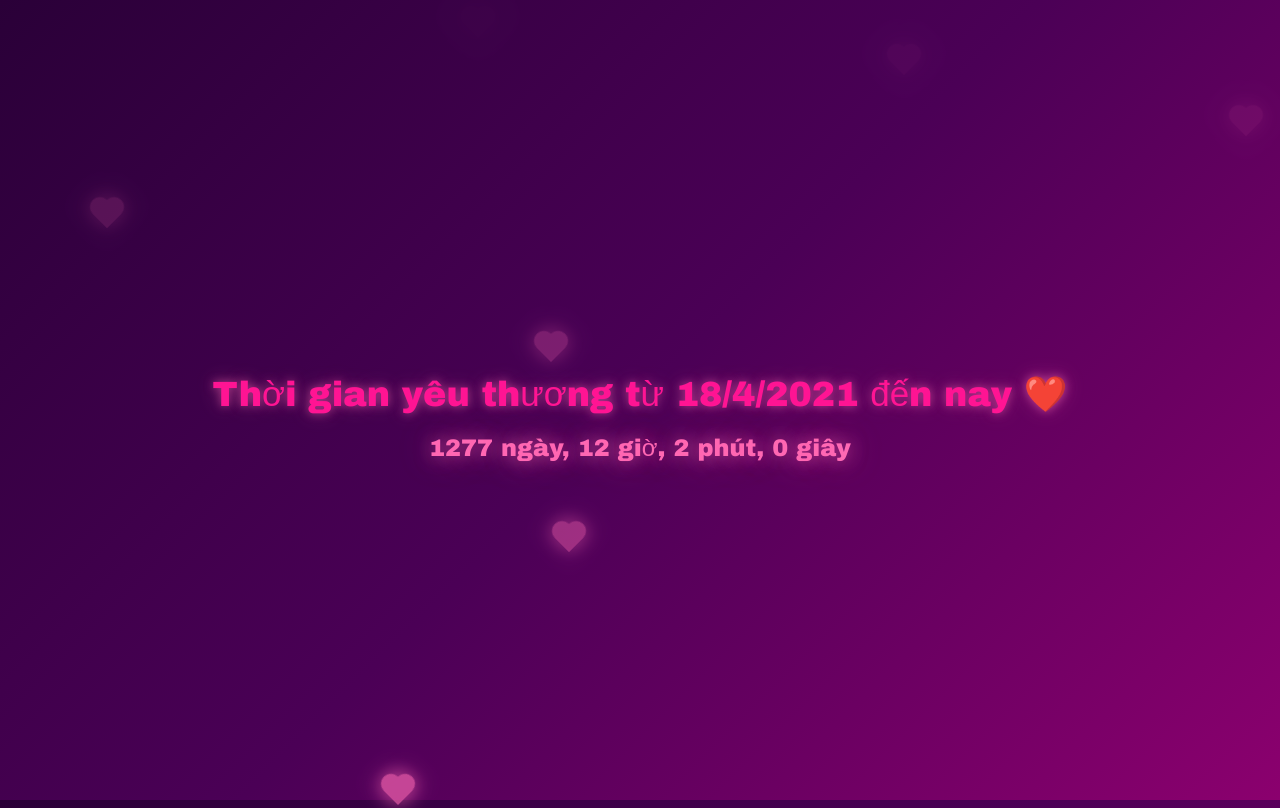
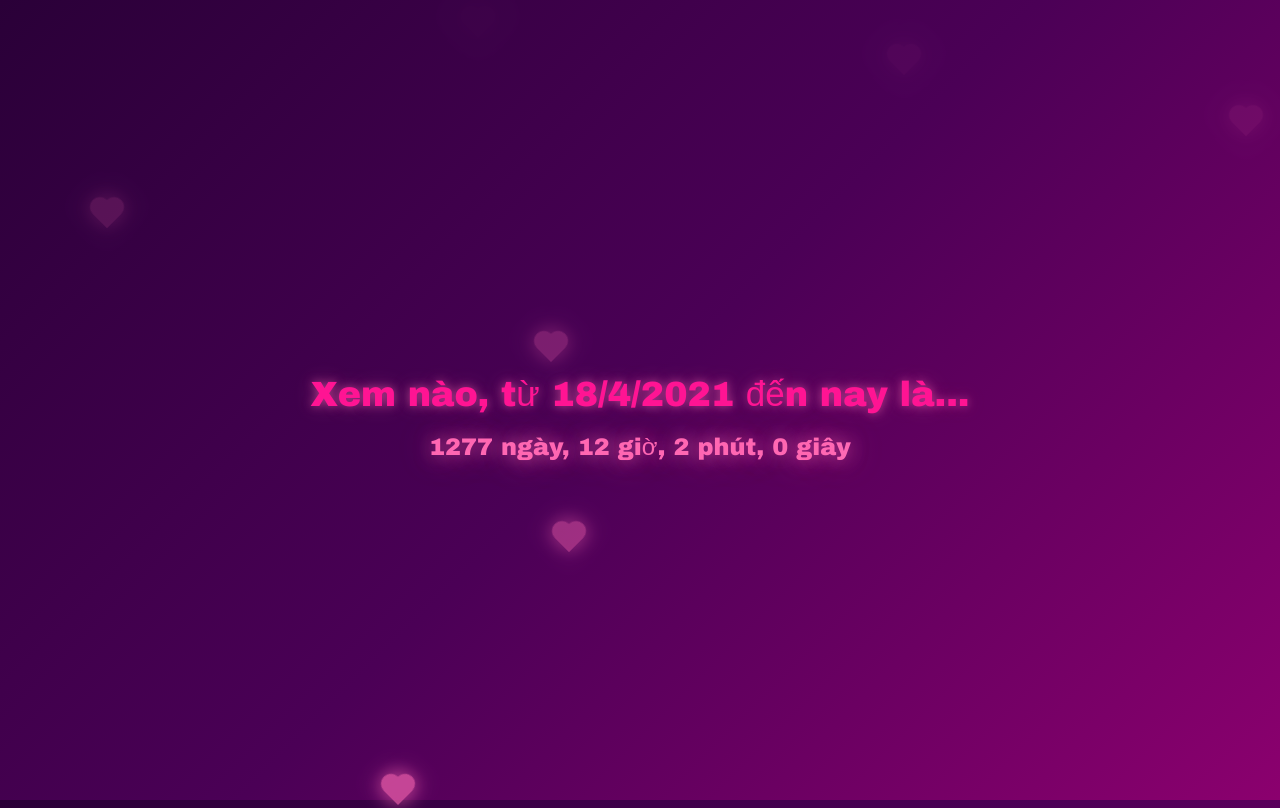
Before and after one commit to wang2k8/-m-ng-y, a plain HTML site: page index.html in a window 1280 px wide. Shown: the top 808 px of the page. Drawn offline with Linux system fonts and the light colour scheme.

Commit message:
Update index.html

```diff
--- a/index.html
+++ b/index.html
@@ -3,7 +3,7 @@
 <head>
     <meta charset="UTF-8">
     <meta name="viewport" content="width=device-width, initial-scale=1.0">
-    <title>Love Timer ❤️</title>
+    <title>Qa❤️Pa</title>
     <style>
         body {
             font-family: 'Arial Black', sans-serif;
@@ -141,7 +141,7 @@
 <body>
 
     <div id="timer">
-        <p>Thời gian yêu thương từ 18/4/2021 đến nay ❤️</p>
+        <p>Xem nào, từ 18/4/2021 đến nay là...</p>
         <span id="time-elapsed"></span>
     </div>
 
```
